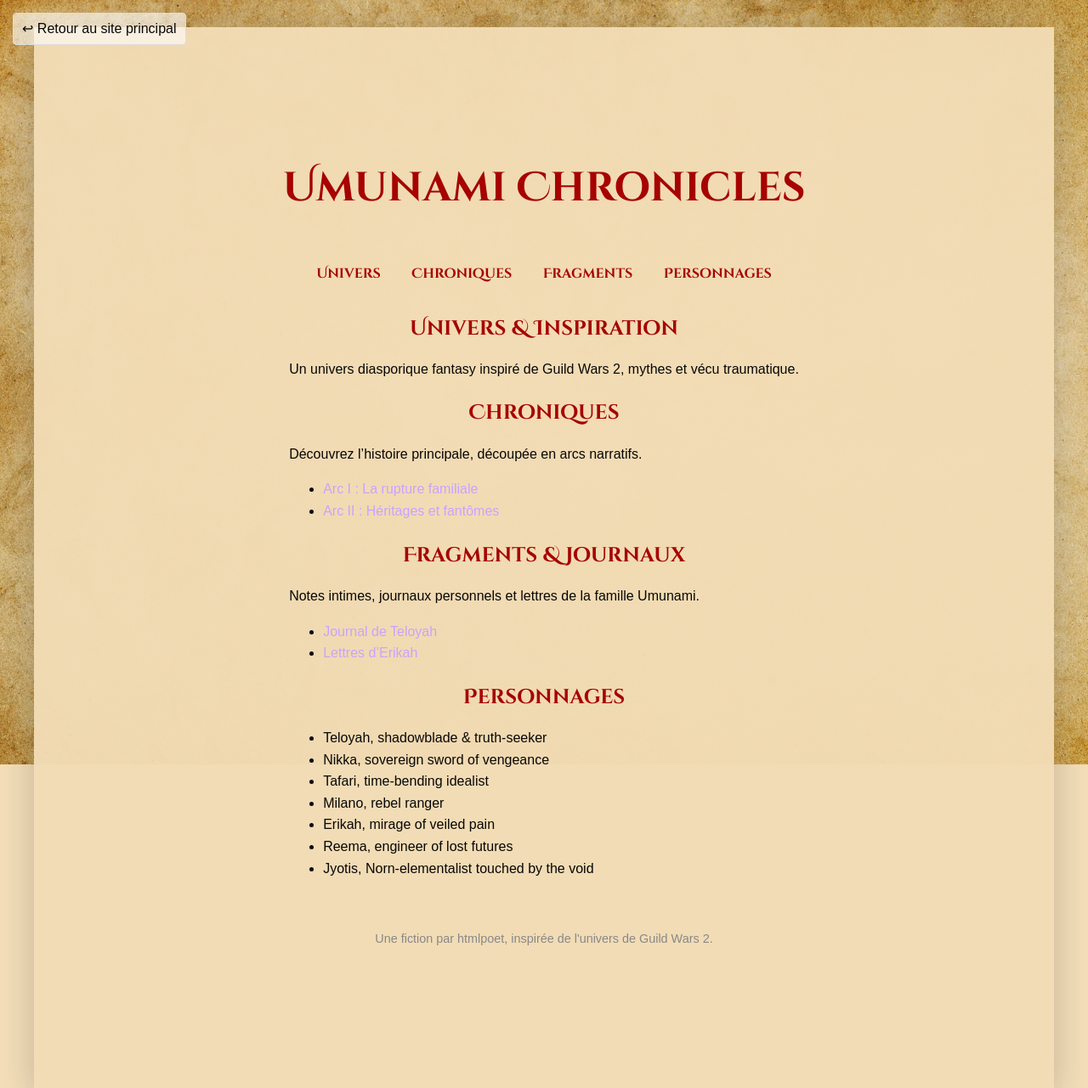
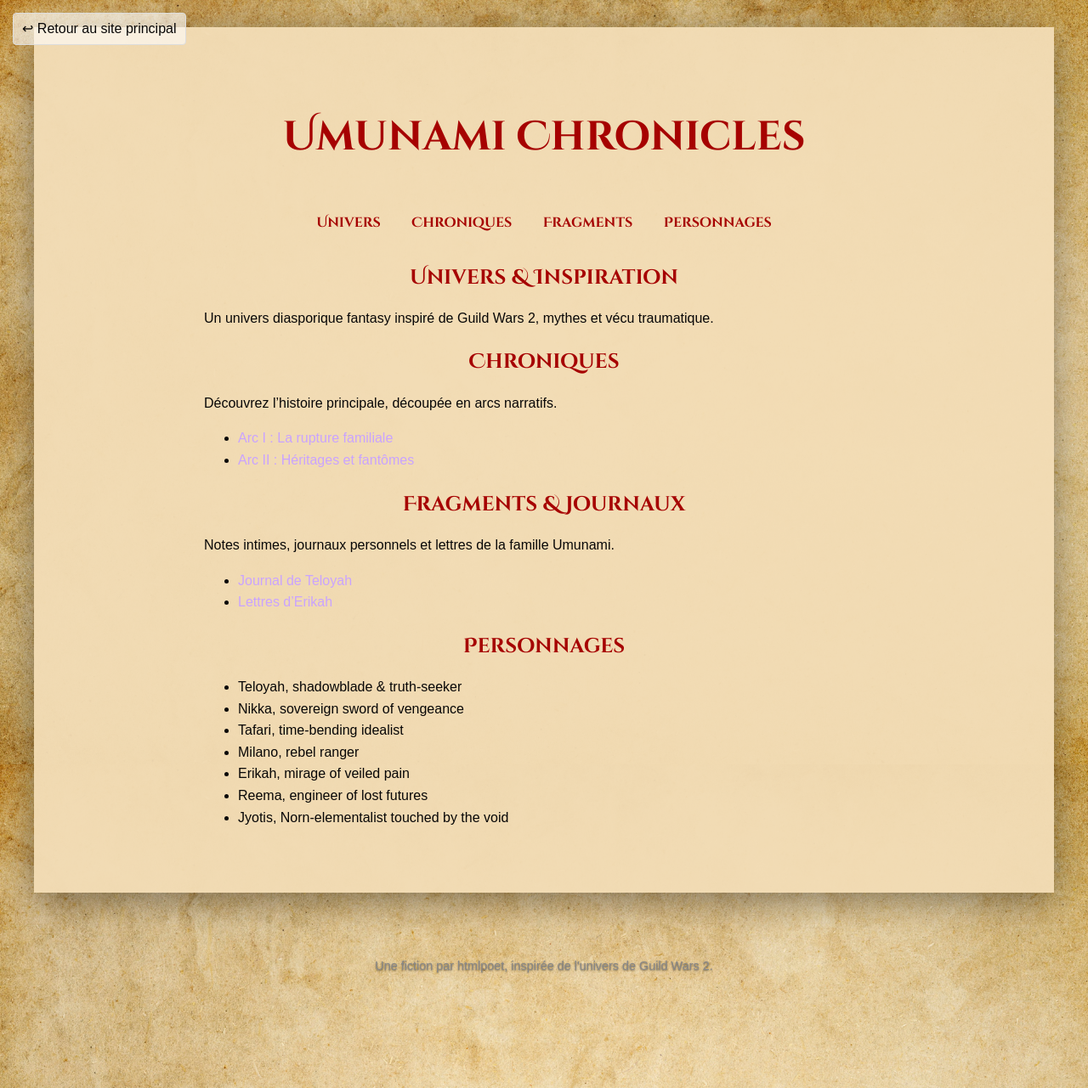
Before and after one commit to htmlpoet/htmlpoet.github.io, a Jekyll site: the page built from umunami.html, in a window 1280 px wide. Shown: the whole page at 85% size. Built offline with Jekyll 4.4.1, drawn with Linux system fonts in a browser that asks for light colours.

Commit message:
umunami chronicles

```diff
--- a/_layouts/umunami.html
+++ b/_layouts/umunami.html
@@ -1,13 +1,8 @@
 <!DOCTYPE html>
 <html lang="{{ page.lang | default: site.lang | default: "fr" }}">
 <head>
-  <meta charset="UTF-8">
-  <meta name="viewport" content="width=device-width, initial-scale=1.0">
   <title>{{ page.title }} | Umunami Chronicles</title>
   <link rel="stylesheet" href="/css/style.css">
-  <link rel="preconnect" href="https://fonts.googleapis.com">
-  <link rel="preconnect" href="https://fonts.gstatic.com" crossorigin>
-  <link href="https://fonts.googleapis.com/css2?family=Cinzel:wght@400;700&family=Lato:wght@400;700&display=swap" rel="stylesheet">
 </head>
 <body class="umunami-body">
 
@@ -16,16 +11,15 @@
   <div class="umunami-container">
     <header class="umunami-header">
       <h1>Umunami Chronicles</h1>
-      </header>
-
+    </header>
     <main class="umunami-content">
       {{ content }}
     </main>
+  </div>
 
-    <footer class="umunami-footer">
-      <p>Une fiction par htmlpoet, inspirée de l'univers de Guild Wars 2.</p>
-    </footer>
-  </div>
+  <footer class="umunami-footer">
+    <p>Une fiction par htmlpoet, inspirée de l'univers de Guild Wars 2.</p>
+  </footer>
 
 </body>
 </html>
--- a/css/style.css
+++ b/css/style.css
@@ -524,26 +524,48 @@ footer {
 /* --- SECTION SPÉCIFIQUE : UMUNAMI CHRONICLES (VERSION FINALE) --- */
 
 /* Le fond et la typographie de base pour le thème clair */
+/* --- SECTION SPÉCIFIQUE : UMUNAMI CHRONICLES (VERSION CORRIGÉE) --- */
+
 .umunami-body {
-  background: #f3ddb6f2 url('/assets/img/wooden-floor-background.jpg') no-repeat center top;
+  /* On transforme le body en conteneur flex principal */
+  display: flex;
+  flex-direction: column;
+  min-height: 100vh;
+
+  /* On fixe l'image de fond pour qu'elle remplisse toujours l'écran */
+  background: #f3ddb6 url('/assets/img/wooden-floor-background.jpg') no-repeat center center fixed;
+  -webkit-background-size: cover;
+  -moz-background-size: cover;
+  -o-background-size: cover;
   background-size: cover;
+
   color: #080707;
-  min-height: 100vh;
 }
 
 .umunami-container {
+  /* Le conteneur grandit pour pousser le footer vers le bas */
+  flex-grow: 1;
+
   position: relative;
   background: rgba(243, 221, 182, 0.95);
   max-width: 1200px;
-  margin: 2em auto; /* Ajout d'une marge en haut/bas pour l'esthétique */
-  padding: 120px 0; /* On retire le padding horizontal pour le moment */
-  box-shadow: 0 10px 40px rgba(0,0,0,0.2);
+  width: 100%; /* S'assure qu'il prend la largeur disponible */
+  margin: 2em auto; /* Centre le conteneur et ajoute de l'espace */
+  padding: 60px 0; /* Un peu moins de padding vertical */
+  box-shadow: 0 10px 40px rgba(0,0,0,0.4);
+}
 
-  /* --- LIGNES À AJOUTER --- */
-  display: flex;
-  flex-direction: column;
-  min-height: calc(100vh - 4em); /* Assure que le conteneur remplit l'écran */
+/* Le footer n'a plus besoin de correction, il est maintenant bien placé */
+.umunami-footer {
+  width: 100%;
+  padding: 1em 0;
+  text-align: center;
+  color: #fff; /* Texte blanc pour contraster avec le fond bois */
+  text-shadow: 0 1px 2px rgba(0,0,0,0.5); /* Ombre portée pour la lisibilité */
+  font-size: 0.9em;
 }
+
+/* ... le reste de votre CSS (.umunami-content, titres, etc.) ... */
 
 /* Le contenu reste au-dessus */
 .umunami-header, .umunami-content {
```
